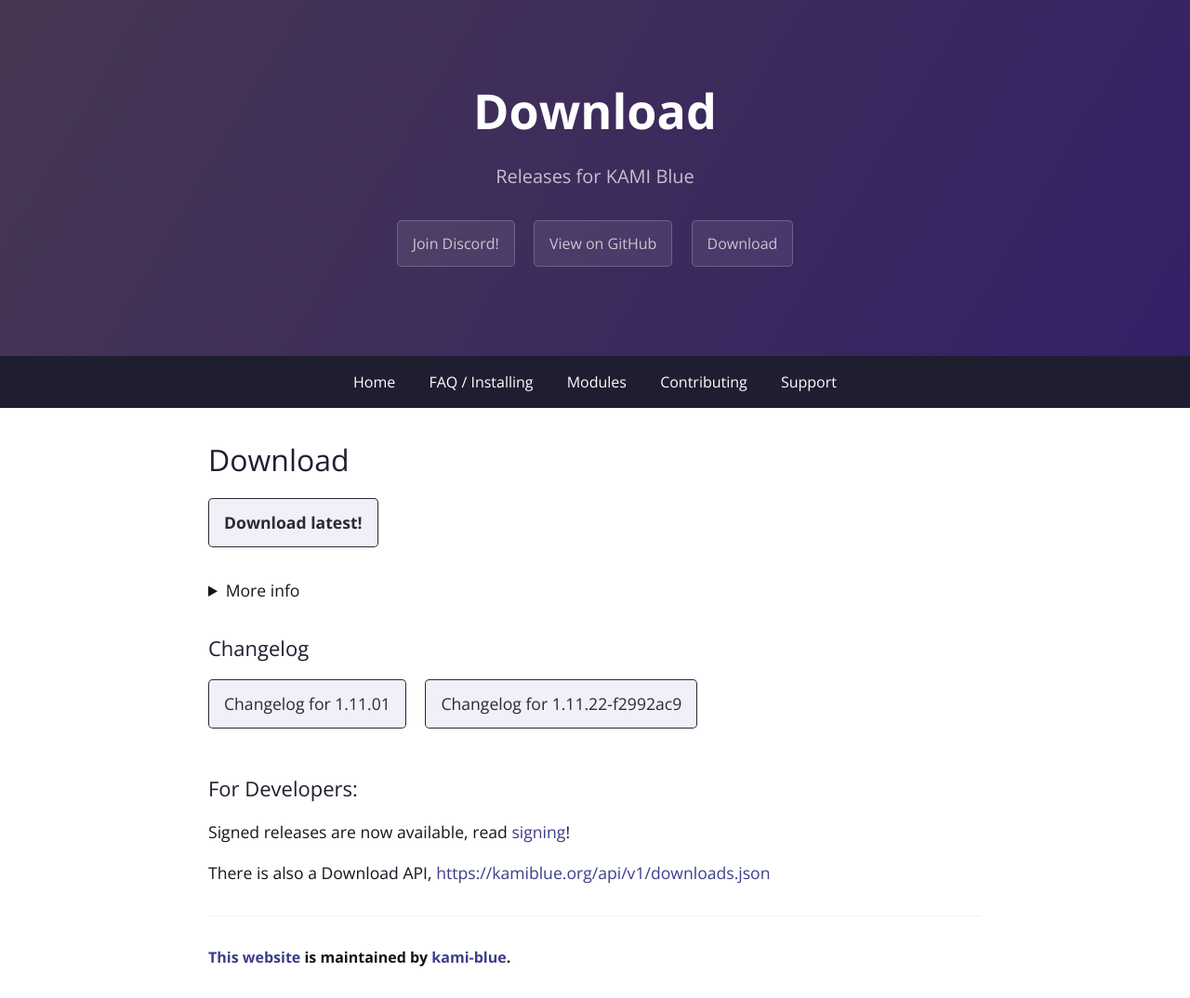
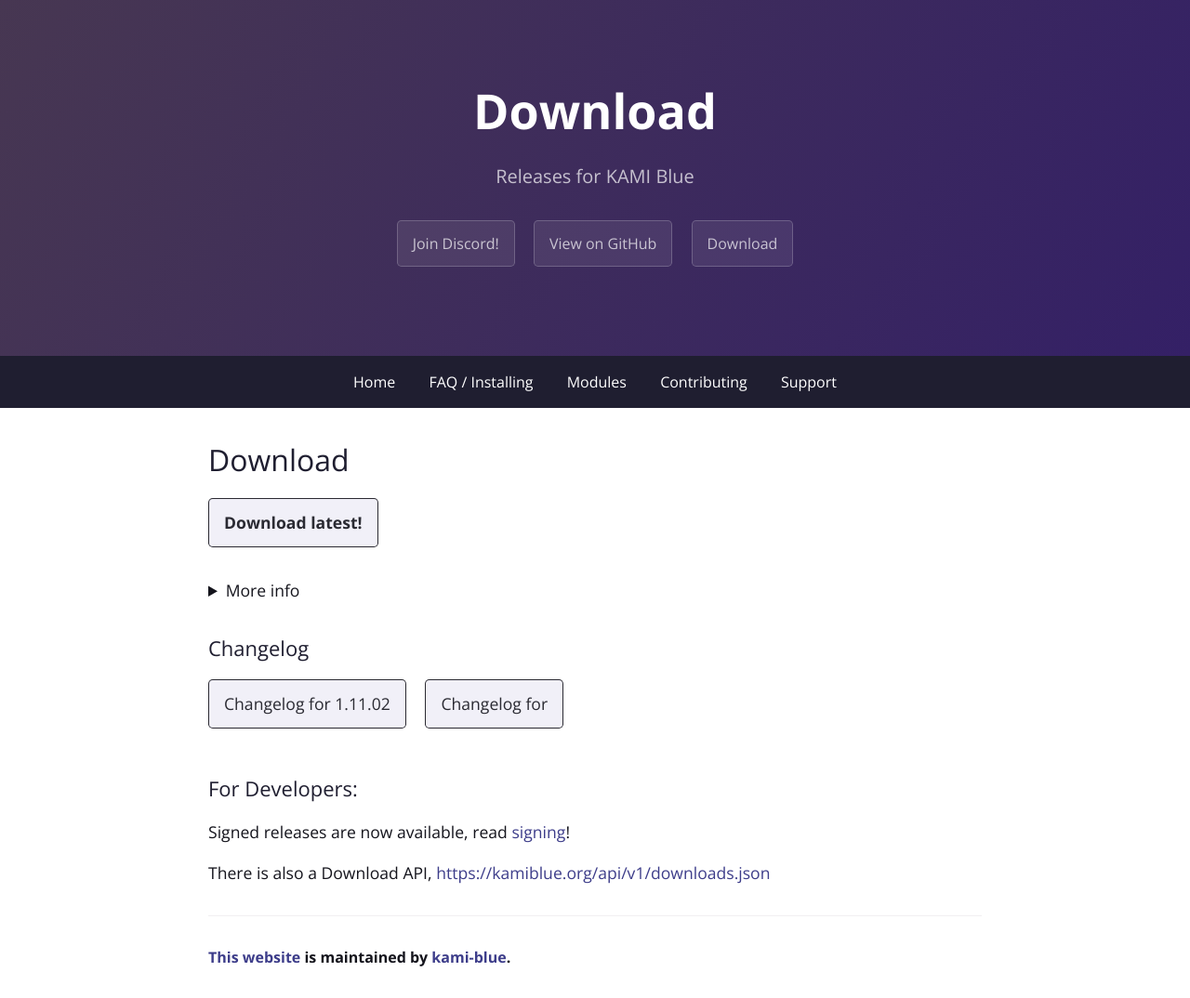
Before and after one commit to kami-blue/website, a Jekyll site: the page built from download.md, in a window 1280 px wide. Shown: the whole page at 93% size. Built offline with Jekyll 4.4.1, drawn with Linux system fonts in a browser that asks for light colours.

Commit message:
[bump] Release

```diff
--- a/_config.yml
+++ b/_config.yml
@@ -5,14 +5,14 @@ google_analytics: UA-157505961-1
 github:
   repository_url: https://github.com/kami-blue/client
   website_url: https://github.com/kami-blue/website
-  jar_url: https://github.com/kami-blue/client/releases/download/1.11.22/kamiblue-1.11.22-f2992ac9.jar
-  jar_sig_url: https://github.com/kami-blue/client/releases/download/1.11.22/kamiblue-1.11.22-f2992ac9.jar.sig
-  beta_jar_url: https://github.com/kami-blue/client/releases/download/1.11.22/kamiblue-1.11.22-f2992ac9.jar
-cur_ver: 1.11.01
-beta_ver: 1.11.22-f2992ac9
+  jar_url: https://github.com/kami-blue/client/releases/download/1.11.02/kamiblue-1.11.02.jar
+  jar_sig_url: https://github.com/kami-blue/client/releases/download/1.11.02/kamiblue-1.11.02.jar.sig
+  beta_jar_url: https://github.com/kami-blue/client/releases/download/1.11.02/kamiblue-1.11.02.jar
+cur_ver: 1.11.02
+beta_ver:
 discord_url: https://kamiblue.org/discord
 downloads_api_ver: v1
-build_number: 828
+build_number: 829
 theme: jekyll-theme-cayman
 gems:
   - jekyll-seo-tag
```
